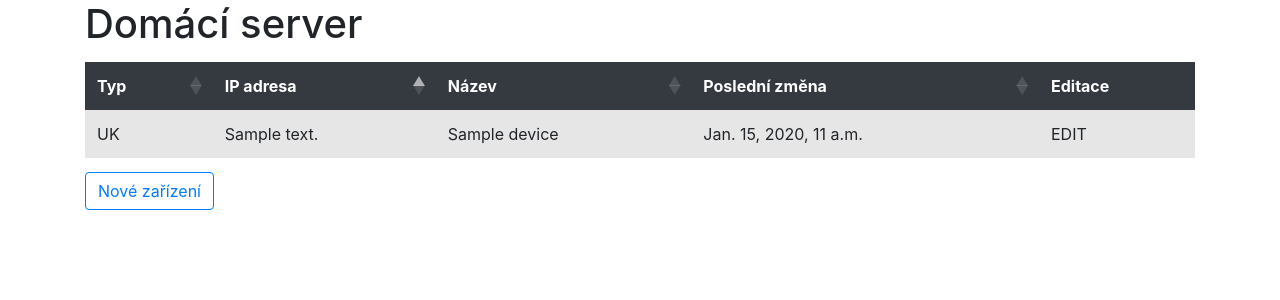
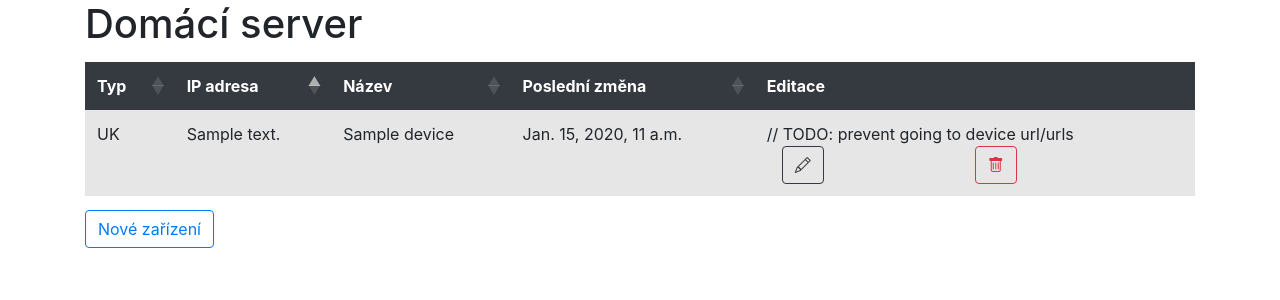
Before and after one commit to cichna-405/home-network-navigation-webserver, a Django app: page / in a window 1280 px wide. Shown: the top 300 px of the page. Run offline with Django 3.2, Linux system fonts and the light colour scheme; a user stored in the database is signed in; tables that the repository leaves empty hold one stand-in row (values such as "Sample post"); some libraries are stand-ins or nearby versions.

Commit message:
device urls page implemented frontend for deleting and editing device

```diff
--- /dev/null
+++ b/app/static/js/home/index.js
@@ -0,0 +1,6 @@
+function submitForm(button_id, form_id) {
+    if (confirm(`Vážně chcete smazat zařízení ${button_id.split('_')[1]} z databáze? Tuhle akci nelze vrátit.`))
+    {
+        document.getElementById(form_id).submit();
+    }
+}
--- a/app/urls.py
+++ b/app/urls.py
@@ -21,6 +21,7 @@ urlpatterns = [
     path('', home.index, name="index"),
     path('admin/', admin.site.urls),
     path('device/create', device.create, name="device create"),
+    path('device/<device_id>/urls', device.urls, name="device urls"),
     path('device/<device_id>/edit', device.edit, name="device edit"),
     path('device/<device_id>/delete', device.delete, name="device delete"),
 ]
--- a/templates/index.html
+++ b/templates/index.html
@@ -36,7 +36,22 @@
                         <td>{{ device.name }}</td>
                         <td>{{ device.updated_at }}</td>
                         {% if user.is_authenticated %}
-                            <td>EDIT</td>
+                            <td>                                                                    // TODO: prevent going to device url/urls
+                                <div class="p-0 m-0 row">
+                                    <div class="col-6">
+                                        <a type="button" href="/device/{{ device.id }}/edit" class="btn btn-outline-dark">
+                                            <i class="bi bi-pencil"></i>
+                                        </a>
+                                    </div>
+
+                                    <form class="m-0 p-0 col-6" method="post" action="/device/{{ device.id }}/delete" id="deleteForm_{{ device.id }}">
+                                        {% csrf_token %}
+                                        <button type="button" class="btn btn-outline-danger" id="deleteButton_{{ device.id }}" onclick="submitForm(this.id, document.getElementById(this.id).parentElement.id);">
+                                            <i class="bi bi-trash"></i>
+                                        </button>
+                                    </form>
+                                </div>
+                            </td>
                         {% endif %}
                     </tr>
             {% endfor %}
@@ -65,4 +80,5 @@
             }).order([1, 'asc']).draw();;
         });
     </script>
+    <script type="text/javascript" src="{% static 'js/home/index.js' %}"></script>
 {% endblock %}
--- a/templates/layouts/layout.html
+++ b/templates/layouts/layout.html
@@ -9,6 +9,7 @@
     <link rel="stylesheet" href="https://stackpath.bootstrapcdn.com/bootstrap/4.4.1/css/bootstrap.min.css" integrity="sha384-Vkoo8x4CGsO3+Hhxv8T/Q5PaXtkKtu6ug5TOeNV6gBiFeWPGFN9MuhOf23Q9Ifjh" crossorigin="anonymous">
     <link rel="stylesheet" href="https://cdnjs.cloudflare.com/ajax/libs/twitter-bootstrap/4.5.2/css/bootstrap.css">
     <link rel="stylesheet" href="https://cdn.datatables.net/1.10.23/css/dataTables.bootstrap4.min.css">
+    <link rel="stylesheet" href="https://cdn.jsdelivr.net/npm/bootstrap-icons@1.3.0/font/bootstrap-icons.css">
     {% block css %}
         {# cascade style sheets #}
     {% endblock %}
```
Also changed, not shown: app/controllers/device.py (+11 -0 lines), templates/device/urls.html (added, +16 -0 lines).
